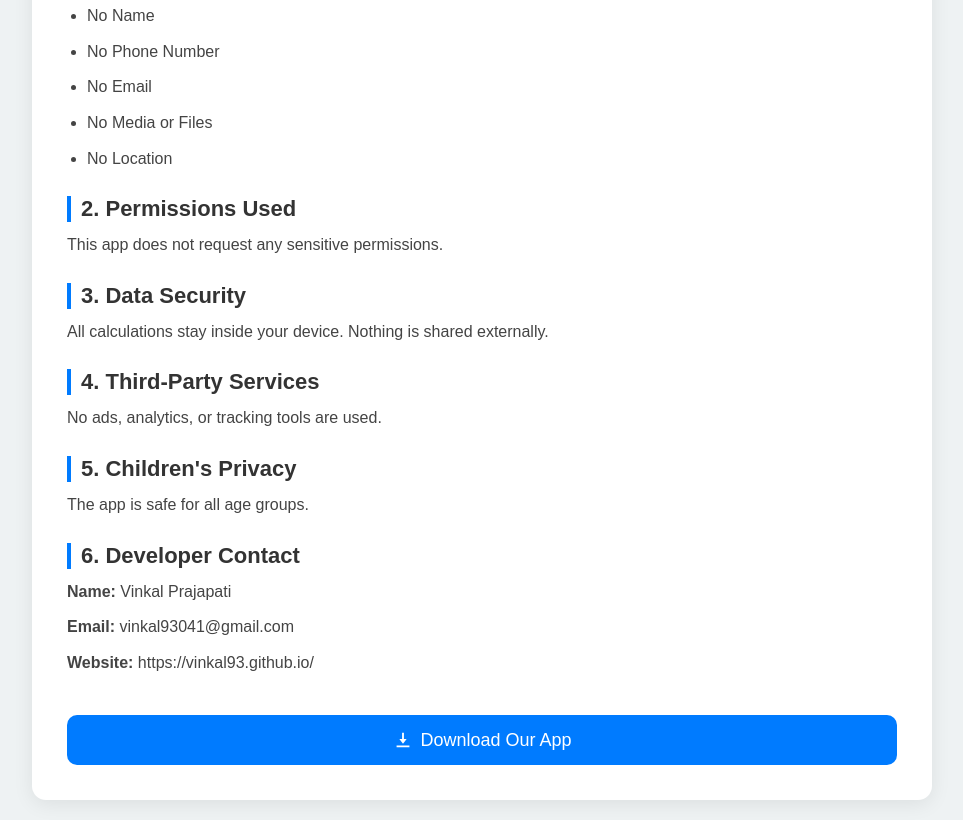
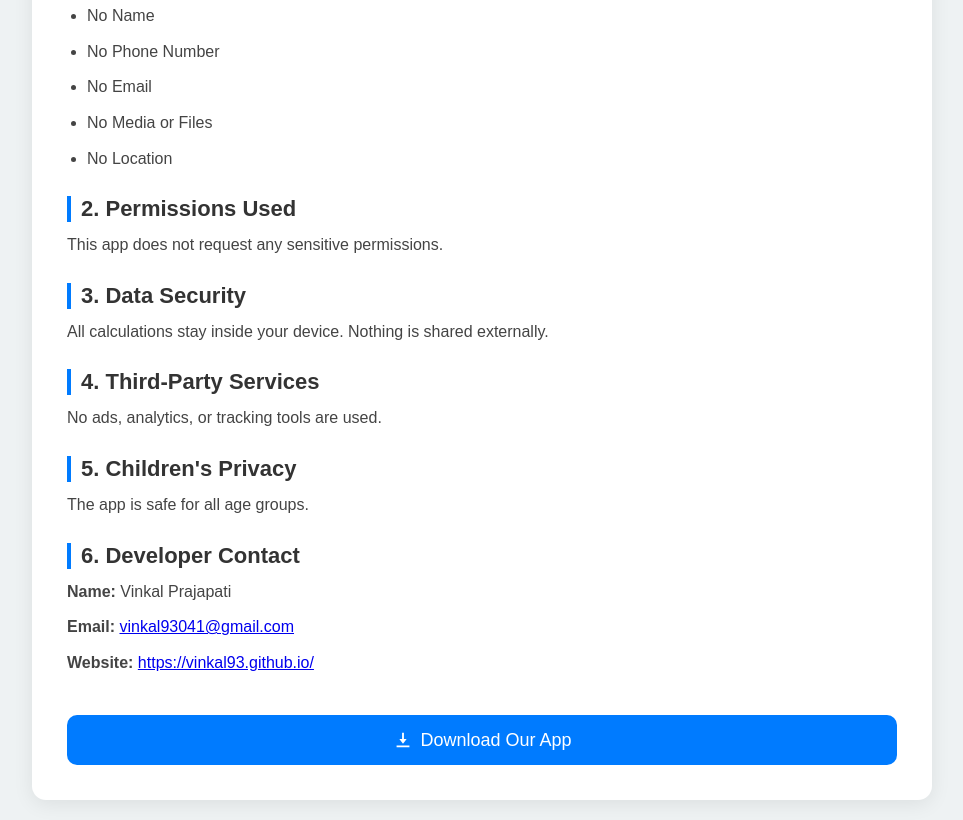
Before and after one commit to Vinkal93/Calculator-vinkal1-Privacy-Policy, a plain HTML site: page index.html in a window 1280 px wide. Shown: the part 299-1119 px from the top of the page, without its empty margins (158-1121 px from the left). Drawn offline with Linux system fonts and the light colour scheme.

Commit message:
Make developer contact email and website clickable
Updated email and website to be clickable links.

```diff
--- a/index.html
+++ b/index.html
@@ -89,8 +89,8 @@
 
     <h2>6. Developer Contact</h2>
     <p><strong>Name:</strong> Vinkal Prajapati</p>
-    <p><strong>Email:</strong> vinkal93041@gmail.com</p>
-    <p><strong>Website:</strong> https://vinkal93.github.io/</p>
+    <p><strong>Email:</strong> <a href="mailto:vinkal93041@gmail.com">vinkal93041@gmail.com</a></p>
+    <p><strong>Website:</strong> <a href="https://vinkal93.github.io/" target="_blank">https://vinkal93.github.io/</a></p>
 
     <a href="https://www.indusappstore.com/apps/calculator-vinkal" class="download-btn" style="text-decoration:none;">
       <span style="display:flex; align-items:center; gap:6px;">
```
